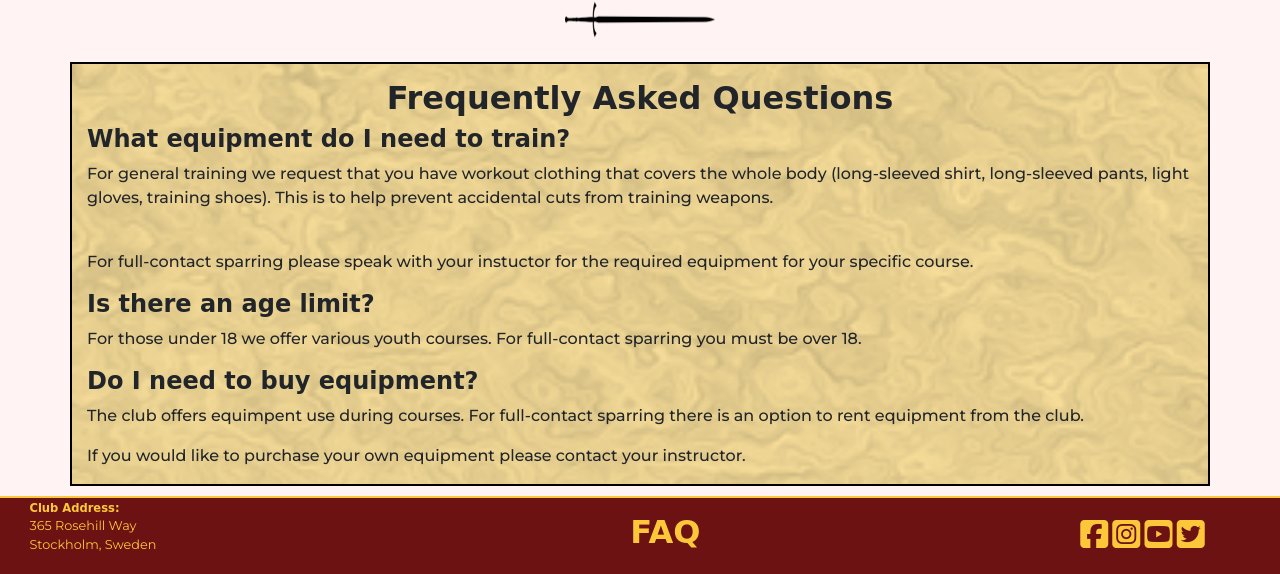
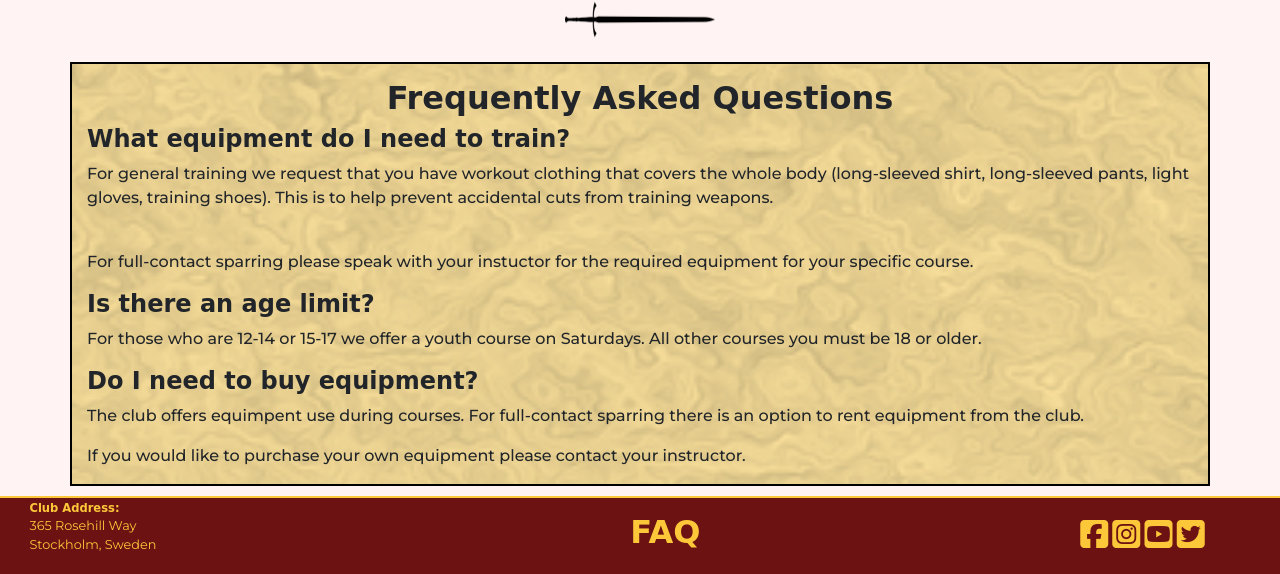
Before and after one commit to Trevbytes/HEMA-club, a plain HTML site: page faq.html in a window 1280 px wide. Shown: the part 826-1400 px from the top of the page. Drawn offline with nearby package versions, Linux system fonts and the light colour scheme; a web font is replaced by a local one.

Commit message:
Updated FAQ content

```diff
--- a/faq.html
+++ b/faq.html
@@ -117,8 +117,7 @@
             <li>
               <h4>Is there an age limit?</h4>
               <p>
-                For those under 18 we offer various youth courses. For
-                full-contact sparring you must be over 18.
+                For those who are 12-14 or 15-17 we offer a youth course on Saturdays. All other courses you must be 18 or older.
               </p>
             </li>
             <li>
```
